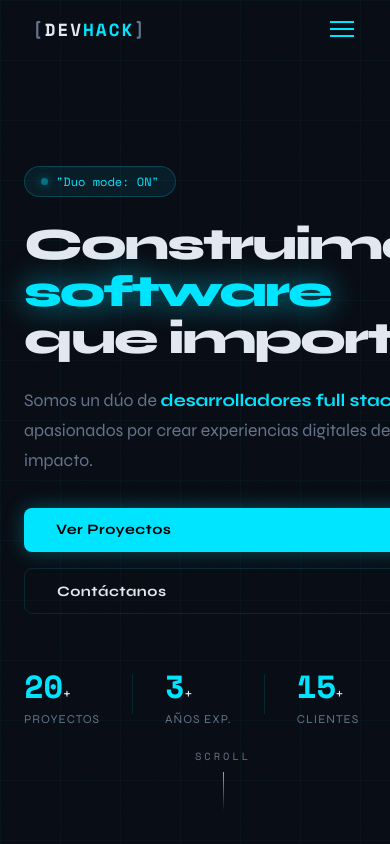
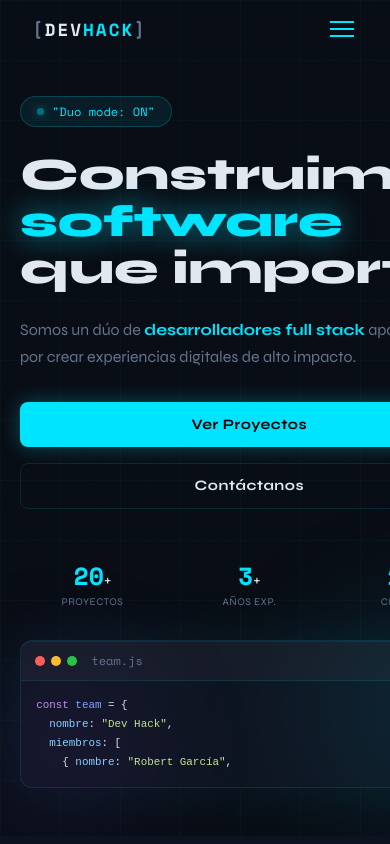
Before and after one commit to Alejxghx/Landing_page, a plain HTML site: page index.html in a window 390 px wide. Shown: the top 844 px of the page. Drawn offline with nearby package versions, Linux system fonts and the light colour scheme.

Commit message:
Correccion de responsive

```diff
--- a/styles.css
+++ b/styles.css
@@ -846,8 +846,38 @@
   }
 
   @media (max-width: 900px) {
-    .hero { grid-template-columns: 1fr; padding: 7rem 2rem 4rem; gap: 3rem; }
-    .hero-visual { display: none; }
+    .hero {
+      grid-template-columns: 1fr;
+      min-height: auto;
+      padding: 7rem 2rem 4rem;
+      gap: 2.25rem;
+    }
+    .hero-content { max-width: 680px; }
+    .hero-visual {
+      display: block;
+      width: min(100%, 680px);
+      justify-self: stretch;
+      order: 2;
+    }
+    .code-window { border-radius: 12px; }
+    .code-body {
+      max-height: 360px;
+      padding: 1.15rem;
+      font-size: 0.76rem;
+      line-height: 1.75;
+    }
+    .orb1 {
+      width: 220px;
+      height: 220px;
+      top: -40px;
+      right: -50px;
+    }
+    .orb2 {
+      width: 160px;
+      height: 160px;
+      bottom: -40px;
+      left: -35px;
+    }
     .nav { padding: 1rem 2rem; }
     .nav-links { display: none; }
     .hamburger { display: flex; }
@@ -861,9 +891,38 @@
 
   @media (max-width: 600px) {
     section { padding: 4rem 0; }
-    .hero { padding: 6rem 1.5rem 3rem; }
+    .hero {
+      padding: 6rem 1.25rem 3rem;
+      gap: 2rem;
+    }
+    .hero-title {
+      font-size: clamp(2.35rem, 13vw, 2.8rem);
+      letter-spacing: 0;
+    }
+    .hero-sub { font-size: 1rem; }
+    .hero-stats {
+      display: grid;
+      grid-template-columns: repeat(3, 1fr);
+      gap: 0.75rem;
+      width: 100%;
+    }
+    .stat { text-align: center; }
+    .stat-num { font-size: 1.55rem; }
+    .stat p {
+      font-size: 0.64rem;
+      letter-spacing: 0.5px;
+    }
+    .stat-divider { display: none; }
+    .code-header { padding: 0.7rem 0.9rem; }
+    .code-body {
+      max-height: 300px;
+      padding: 0.95rem;
+      font-size: 0.68rem;
+      line-height: 1.65;
+    }
+    .scroll-hint { display: none; }
     .tech-grid { grid-template-columns: repeat(2, 1fr); }
     .hero-cta { flex-direction: column; }
-    .btn { text-align: center; }
+    .btn { justify-content: center; text-align: center; }
     .form-row { grid-template-columns: 1fr; }
   }
```
Also changed, not shown: 2 other files.
